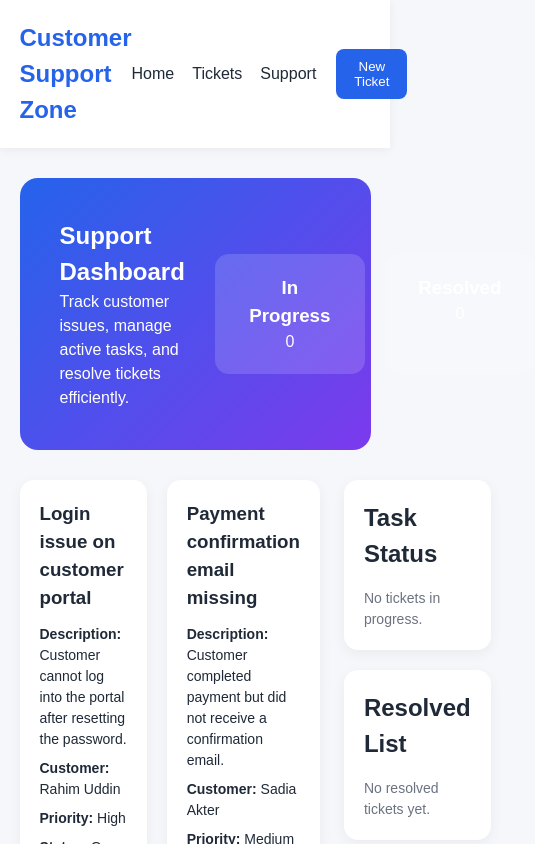
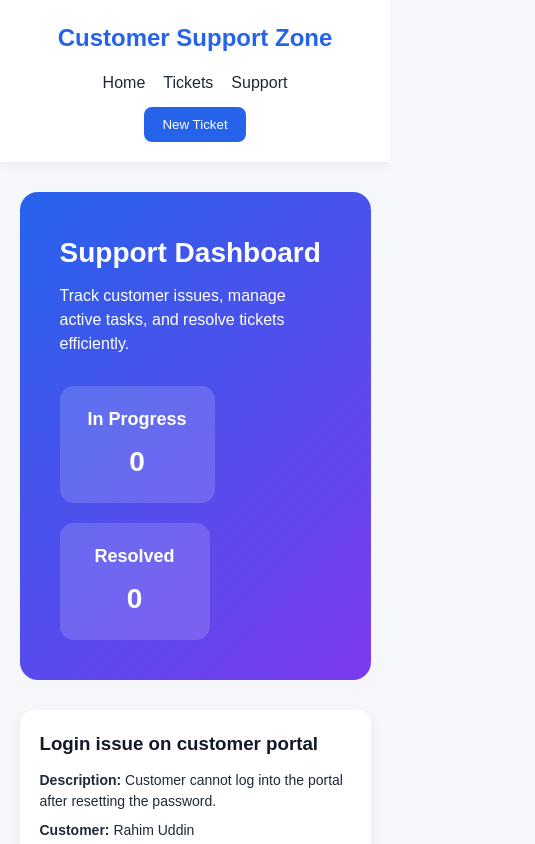
Before and after one commit to Tawseef-Taher-19/customer-support-zone, a React (Vite) app in the folder customer-support-zone/: page / in a window 390 px wide. Shown: the top 844 px of the page, 535 px wide, since content can reach past the window. Built offline with nearby package versions, Linux system fonts and the light colour scheme.

Commit message:
add responsive styles and README documentation

```diff
--- a/customer-support-zone/src/index.css
+++ b/customer-support-zone/src/index.css
@@ -200,3 +200,85 @@ button {
   font-size: 13px;
   font-weight: 600;
 }
+
+
+/* responsive */
+.nav-menu li a {
+  font-weight: 500;
+}
+
+.new-ticket-btn:hover {
+  background: #1d4ed8;
+}
+
+.banner h1 {
+  font-size: 36px;
+  margin-bottom: 10px;
+}
+
+.banner p {
+  max-width: 600px;
+}
+
+.stat-card h3 {
+  margin-bottom: 8px;
+  font-size: 18px;
+}
+
+.stat-card p {
+  font-size: 28px;
+  font-weight: bold;
+}
+
+.ticket-card h3 {
+  color: #111827;
+}
+
+.progress-btn:hover {
+  background: #115e59;
+}
+
+.complete-btn:hover {
+  background: #15803d;
+}
+
+@media (max-width: 992px) {
+  .main-container {
+    grid-template-columns: 1fr;
+  }
+
+  .ticket-grid {
+    grid-template-columns: 1fr;
+  }
+
+  .banner {
+    flex-direction: column;
+    align-items: flex-start;
+  }
+
+  .banner-stats {
+    width: 100%;
+    flex-wrap: wrap;
+  }
+}
+
+@media (max-width: 768px) {
+  .navbar {
+    flex-direction: column;
+    gap: 15px;
+  }
+
+  .nav-right {
+    flex-direction: column;
+    gap: 12px;
+  }
+
+  .nav-menu {
+    flex-wrap: wrap;
+    justify-content: center;
+  }
+
+  .banner h1 {
+    font-size: 28px;
+  }
+}
```
Also changed, not shown: 1 other file (tests, documents, lock files or other folders).
